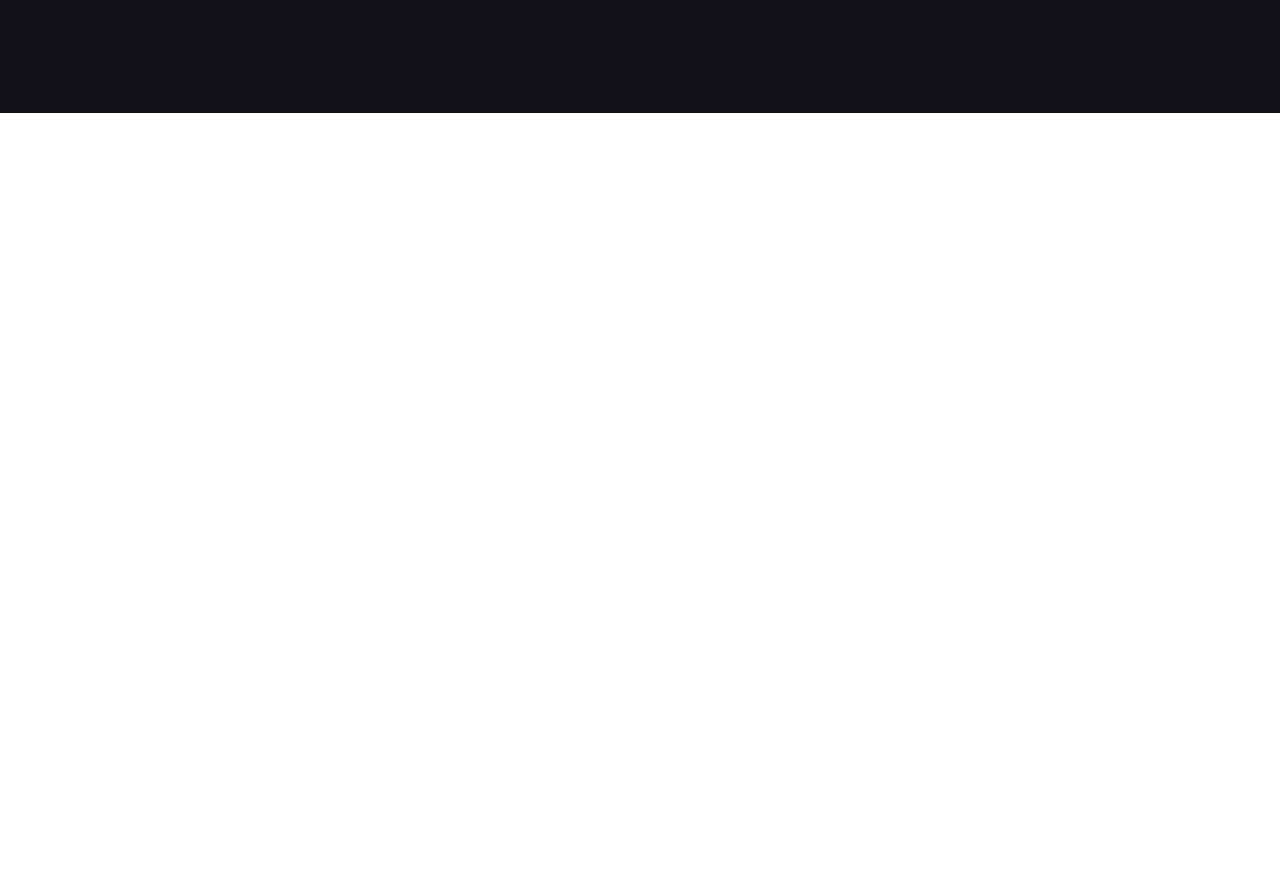
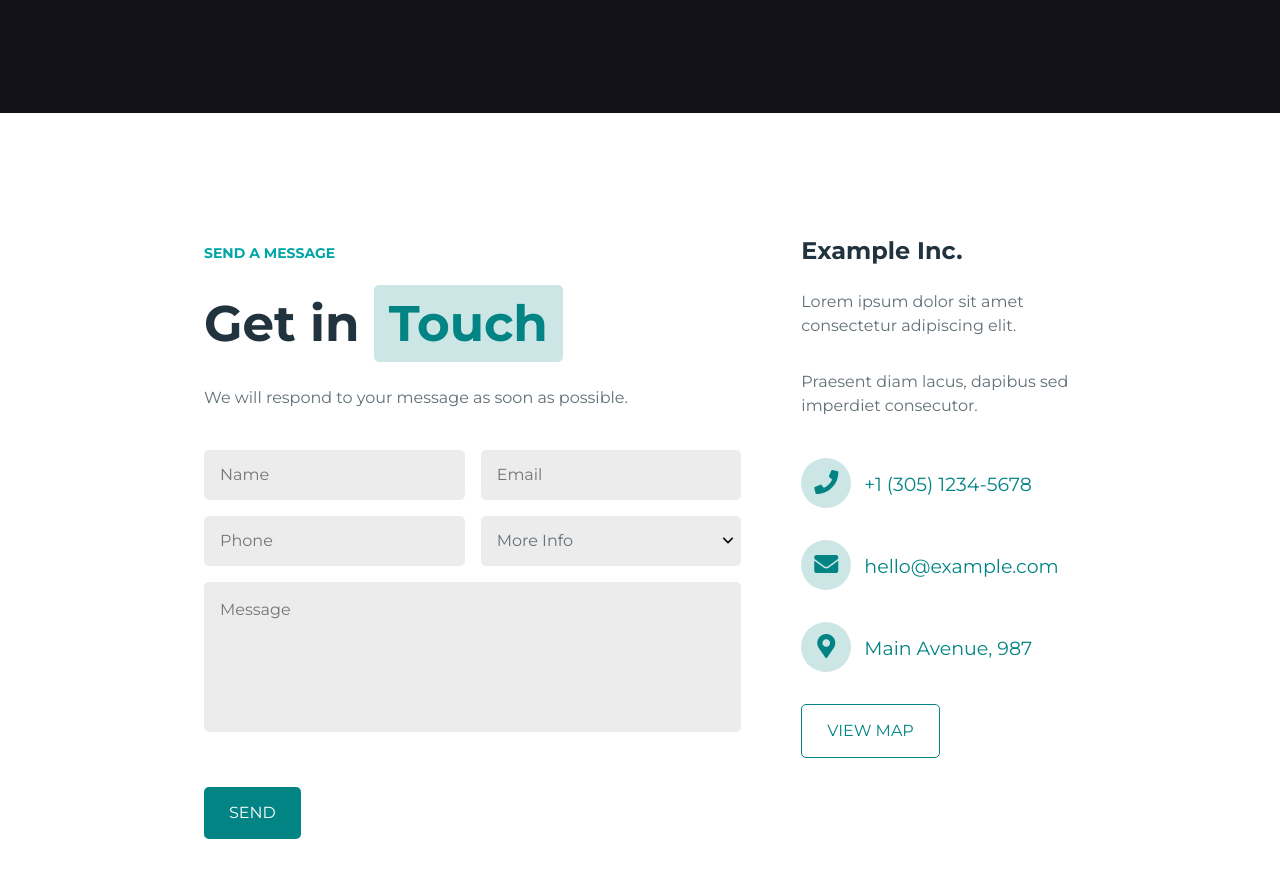
Before and after one commit to DavideBernardini/proj-html-vuejs, a Vue app: page / in a window 1280 px wide. Shown: the part 4927-5804 px from the top of the page. Before the commit the page ends 5040 px from the top, so only its background shows below. Built offline with nearby package versions, Linux system fonts and the light colour scheme.

Commit message:
Aggiunta section support

```diff
--- a/src/App.vue
+++ b/src/App.vue
@@ -3,7 +3,8 @@
     <Header/>
     <Main :sections="sections" :serviceList="serviceList" :companyValues="companyValues" :companyProjects="companyProjects"
     :results="results"
-    :technologiesLogo="technologiesLogo"/>
+    :technologiesLogo="technologiesLogo"
+    :contacts="contacts"/>
   </div>
 </template>
 
@@ -158,6 +159,23 @@ export default {
           name: 'pingdom',
           logo: 'logo-3'
         }
+      ],
+      contacts: [
+        {
+          type: 'phone',
+          info: '+1 (305) 1234-5678',
+          icon: 'fas fa-phone'
+        },
+        {
+          type: 'email',
+          info: 'hello@example.com',
+          icon: 'fas fa-envelope'
+        },
+        {
+          type: 'position',
+          info: 'Main Avenue, 987',
+          icon: 'fas fa-map-marker-alt'
+        }
       ]
     }
   }
--- a/src/assets/style/variables.scss
+++ b/src/assets/style/variables.scss
@@ -18,3 +18,5 @@ $textColorSecondarySuperLight: rgb(249, 249, 249);
 $bgColor: rgb(238, 241, 237);
 
 $bgDark: rgb(17, 17, 23);
+
+$bgColorForm: rgb(236, 236, 236);
--- a/src/components/Main.vue
+++ b/src/components/Main.vue
@@ -5,7 +5,7 @@
         <About :companyValues="companyValues"/>
         <Projects :companyProjects="companyProjects"/>
         <Results :results="results" :technologiesLogo="technologiesLogo"/>
-        <Support/>
+        <Support :contacts="contacts"/>
     </main>
 </template>
 
@@ -27,12 +27,15 @@ export default {
         Results,
         Support
     },
-    props: ['sections',
-    'serviceList',
-    'companyValues',
-    'companyProjects',
-    'results',
-    'technologiesLogo']
+    props: [
+        'sections',
+        'serviceList',
+        'companyValues',
+        'companyProjects',
+        'results',
+        'technologiesLogo',
+        'contacts'
+    ]
 }
 </script>
 
--- a/src/components/Support.vue
+++ b/src/components/Support.vue
@@ -1,16 +1,178 @@
 <template>
     <section id="support" class="support">
-
+        <div class="wrapper">
+            <div class="container-fluid">
+                <div class="row">
+                    <!-- left -->
+                    <div class="col-8 pe-5 pt-2">
+                        <h5 class="fw-bold pb-4">
+                            SEND A MESSAGE
+                        </h5>
+                        <h2>
+                            Get in
+                            <span>Touch</span>
+                        </h2>
+                        <p class="py-4">
+                            We will respond to your message as soon as possible.
+                        </p>
+                        <!-- form -->
+                        <form>
+                            <div class="container-fluid px-0">
+                                <!-- name and email -->
+                                <div class="row pb-3">
+                                    <div class="col pe-2">
+                                        <input class="w-100 px-3" type="text" placeholder="Name">
+                                    </div>
+                                    <div class="col ps-2">
+                                        <input class="w-100 px-3" type="email" placeholder="Email">
+                                    </div>
+                                </div>
+                                <!-- /name and email -->
+                                <!-- number and info -->
+                                <div class="row pb-3">
+                                    <div class="col pe-2">
+                                        <input class="w-100 px-3" type="number" placeholder="Phone">
+                                    </div>
+                                    <div class="col ps-2">
+                                        <select class="w-100 px-3">
+                                            <option value="" disabled selected>
+                                                More Info
+                                            </option>
+                                        </select>
+                                    </div>
+                                </div>
+                                <!-- /number and info -->
+                                <!-- textarea -->
+                                <textarea class="w-100 p-3" placeholder="Message"></textarea>
+                                <!-- /textarea -->
+                                <button type="submit" class="btn_full mt-5">
+                                    SEND
+                                </button>
+                            </div>
+                        </form>
+                        <!-- /form -->
+                    </div>
+                    <!-- /left -->
+                    <!-- right -->
+                    <div class="col-4">
+                        <h4 class="fw-bold">Example Inc.</h4>
+                        <p class="py-3">
+                            Lorem ipsum dolor sit amet consectetur adipiscing elit.
+                        </p>
+                        <p class="pb-2">
+                            Praesent diam lacus, dapibus sed imperdiet consecutor.
+                        </p>
+                        <!-- contacts -->
+                        <ul class="contacts">
+                            <li class="py-3"
+                            v-for="(contact, index) in contacts"
+                            :key="index">
+                                <div class="circle me-2">
+                                    <i :class="contact.icon"></i>
+                                </div>
+                                {{contact.info}}
+                            </li>
+                        </ul>
+                        <!-- /contacts -->
+                        <div class="btn_empty d-inline-block mt-3">VIEW MAP</div>
+                    </div>
+                    <!-- /right -->
+                </div>
+            </div>
+        </div>
     </section>
 </template>
 
 <script>
 
 export default {
-    name: 'Support'
+    name: 'Support',
+    props: ['contacts']
 }
 </script>
 
 <style scoped lang="scss">
+@import '../assets/style/variables.scss';
+@import '../assets/style/mixins.scss';
 
+.support {
+    height: 53.125rem;
+    @include align-center;
+    color: $textColorSecondary;
+    // left
+    .col-8 {
+        h5 {
+            font-size: .875rem;
+            color: $mainColorLighter;
+        }
+        h2 {
+            @include heading-style;
+            font-size: 3.125rem;
+            span {
+                padding: .5rem .9375rem;
+            }
+        }
+        form {
+            input, select, textarea {
+                border: none;
+                background-color: $bgColorForm;
+                height: 3.125rem;
+                border-radius: .3125rem;
+            }
+            input:focus-visible, select:focus-visible, textarea:focus-visible {
+                outline-color: $mainColor;
+            }
+            // input number apparence
+            input::-webkit-outer-spin-button,
+            input::-webkit-inner-spin-button {
+                -webkit-appearance: none;
+                margin: 0;
+            }
+            input[type=number] {
+                -moz-appearance: textfield;
+            }
+            select {
+                // delete arrow select
+                -moz-appearance:none; /* Firefox */
+                -webkit-appearance:none; /* Safari and Chrome */
+                appearance:none;
+                background-image: url("../assets/images/svgs/caret-down-svgrepo-com.svg");
+                background-size: 10%;
+                background-repeat: no-repeat;
+                background-position-x: 100%;
+                background-position-y: 50%;
+                color: $textColorSecondary;
+            }
+            textarea {
+                resize: none;
+                height: 9.375rem;
+            }
+            button {
+                border: none;
+            }
+        }
+    }
+    // right
+    .col-4 {
+        h4 {
+            font-size: 1.75;
+            color: $textColorPrimary;
+        }
+        .contacts {
+            @include list-style-none;
+            color: $mainColor;
+            font-size: 1.1875rem;
+            .circle {
+                display: inline-block;
+                background-color: $mainColorTransparent;
+                height: 3.125rem;
+                width: 3.125rem;
+                border-radius: 50%;
+                line-height: 3.125rem;
+                text-align: center;
+                font-size: 1.5rem;
+            }
+        }
+    }
+}
 </style>
```
Also changed, not shown: src/assets/images/svgs/caret-down-svgrepo-com.svg (added).
